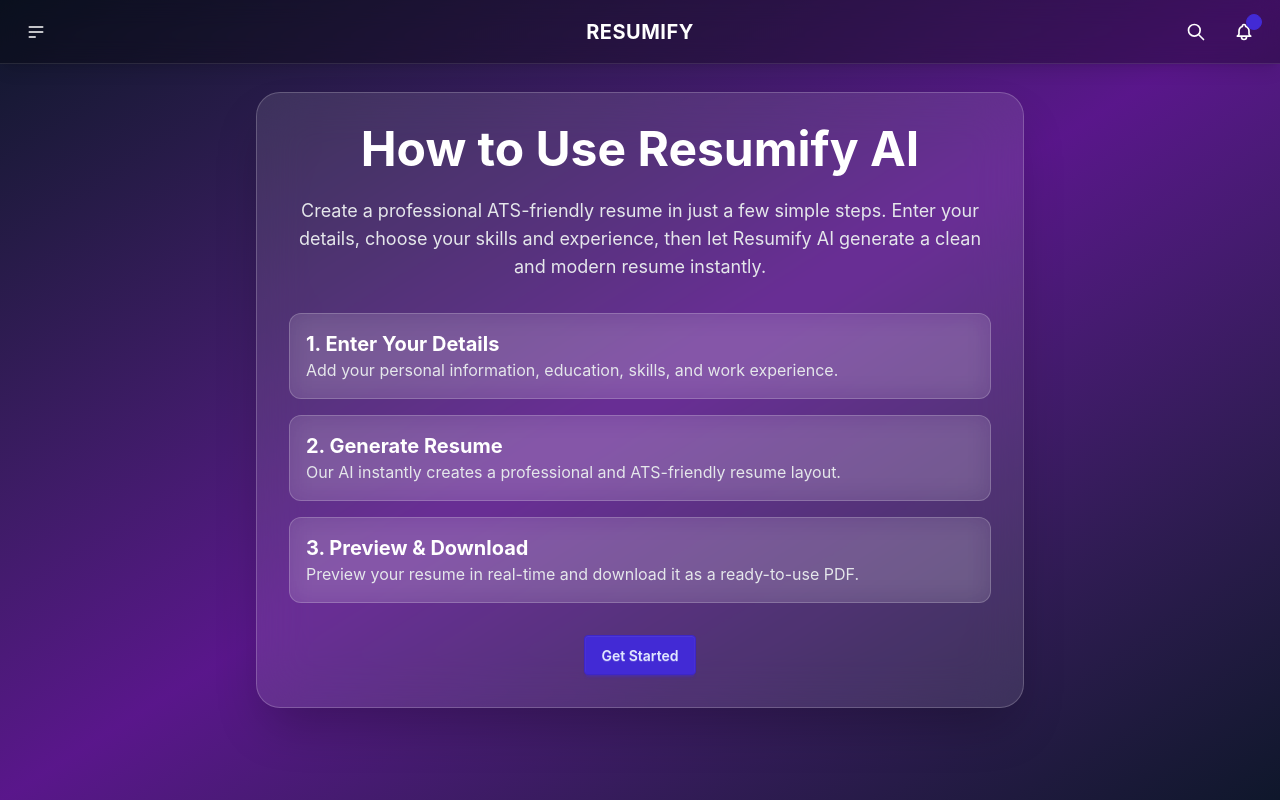
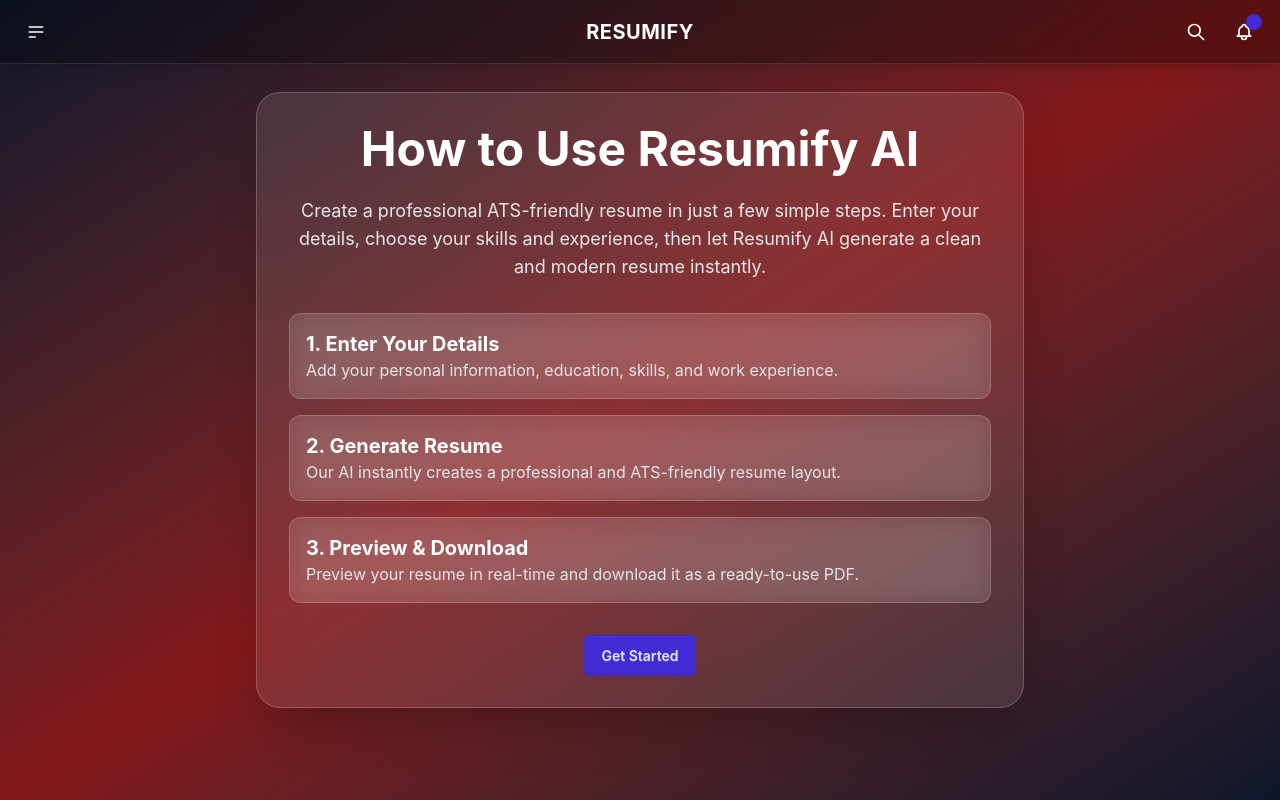
Before and after one commit to anupam-anand-ojha/resumify-ai-frontend, a React (Vite) app: page /use in a window 1280 px wide. Built offline with nearby package versions, Linux system fonts and the light colour scheme.

Commit message:
add use section background

```diff
--- a/src/components/Use.jsx
+++ b/src/components/Use.jsx
@@ -5,7 +5,7 @@
   const navigate = useNavigate();
 
   return (
-    <div className="min-h-screen flex items-center justify-center bg-gradient-to-br from-slate-900 via-purple-900 to-slate-900 p-6">
+    <div className="min-h-screen flex items-center justify-center bg-gradient-to-br from-slate-900 via-red-900 to-slate-900 p-6">
 
       <div className="backdrop-blur-xl bg-white/10 border border-white/20 rounded-3xl shadow-2xl p-8 max-w-3xl w-full">
 
```
